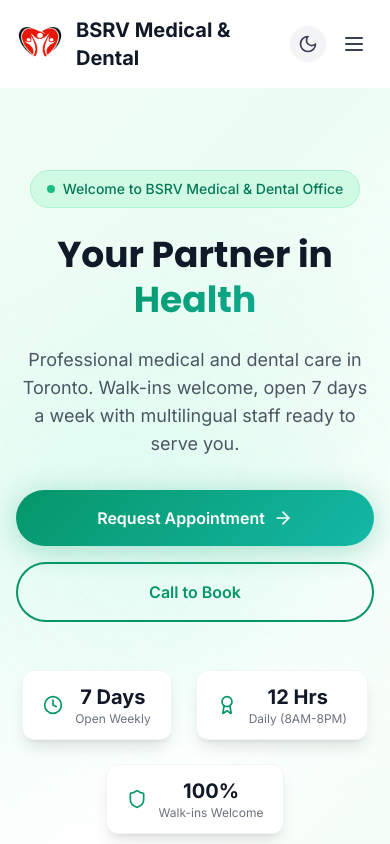
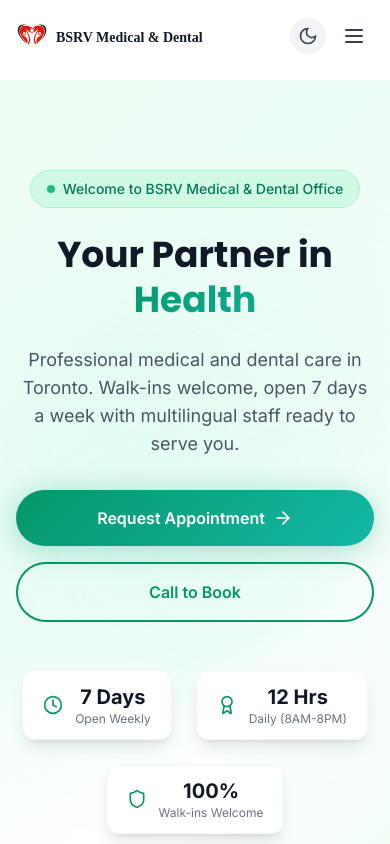
Before and after one commit to zainabqureshi09/Clinic-Website, a React (Vite) app: page / in a window 390 px wide. Shown: the top 844 px of the page. Built offline with nearby package versions, Linux system fonts and the light colour scheme.

Commit message:
Make navbar logo text responsive with Times New Roman font

```diff
--- a/src/components/Navbar.jsx
+++ b/src/components/Navbar.jsx
@@ -47,14 +47,14 @@ const Navbar = () => {
             {/* Logo */}
             <Link
               to="/"
-              className="flex items-center space-x-3"
+              className="flex items-center space-x-2 sm:space-x-3"
               whileHover={{ scale: 1.05 }}
               transition={{ duration: 0.2 }}
               aria-label="BSRV Medical & Dental Office Home"
             >
-              <img src="/logo.png" alt="BSRV Medical & Dental Office" className="h-12 w-auto object-contain" />
+              <img src="/logo.png" alt="BSRV Medical & Dental Office" className="h-8 w-8 sm:h-10 sm:w-10 md:h-12 md:w-auto object-contain" />
               <div>
-                <span className="text-xl font-bold text-gray-900 dark:text-white">BSRV Medical & Dental</span>
+                <span className="text-sm sm:text-base md:text-lg lg:text-xl font-bold text-gray-900 dark:text-white" style={{ fontFamily: "'Times New Roman', Times, serif" }}>BSRV Medical & Dental</span>
               </div>
             </Link>
 
```
Also changed, not shown: 5 other files (tests, documents, lock files or other folders).
